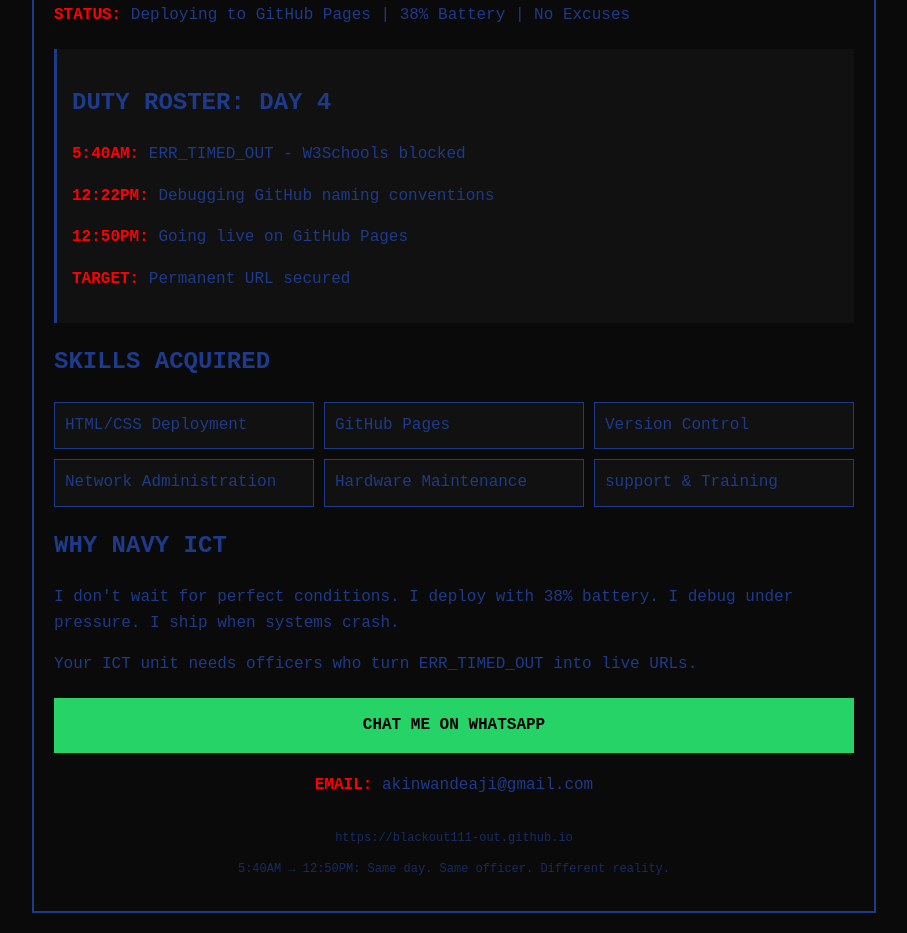
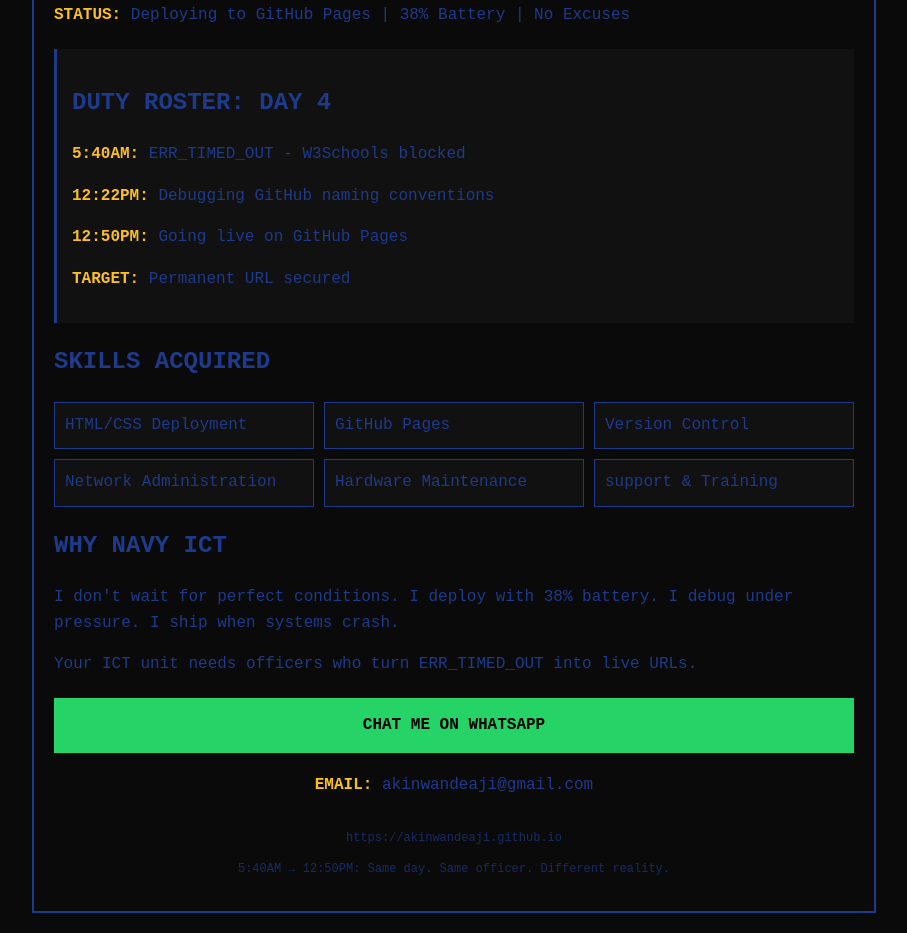
Before and after one commit to Blackout111-out/Blackout111-out.github.io, a plain HTML site: page index.html in a window 1280 px wide. Shown: the part 211-1144 px from the top of the page, without its empty margins (186-1093 px from the left). Drawn offline with Linux system fonts and the light colour scheme.

Commit message:
Update index.html

```diff
--- a/index.html
+++ b/index.html
@@ -24,7 +24,7 @@
             border-bottom: 1px solid #1e3a8a;
             padding-bottom: 10px;
         }
-        .tag { color: #ff0000; font-weight: bold; }
+        .tag { color: #fbbf24; font-weight: bold; }
         .duty-roster {
             background: #111;
             padding: 15px;
@@ -50,7 +50,7 @@
             margin: 20px 0;
             text-decoration: none;
             font-weight: bold;
-           Navy blue border: 2px solid #00ff00;
+           Navy blue border: 2px solid #1e3a8a;
         }
         .footer {
             text-align: center;
@@ -97,7 +97,7 @@
                 </p>
 
         <div class="footer">
-            <p>https://blackout111-out.github.io</p>
+            <p>https://akinwandeaji.github.io</p>
             <p>5:40AM → 12:50PM: Same day. Same officer. Different reality.</p>
         </div>
     </div>
```
